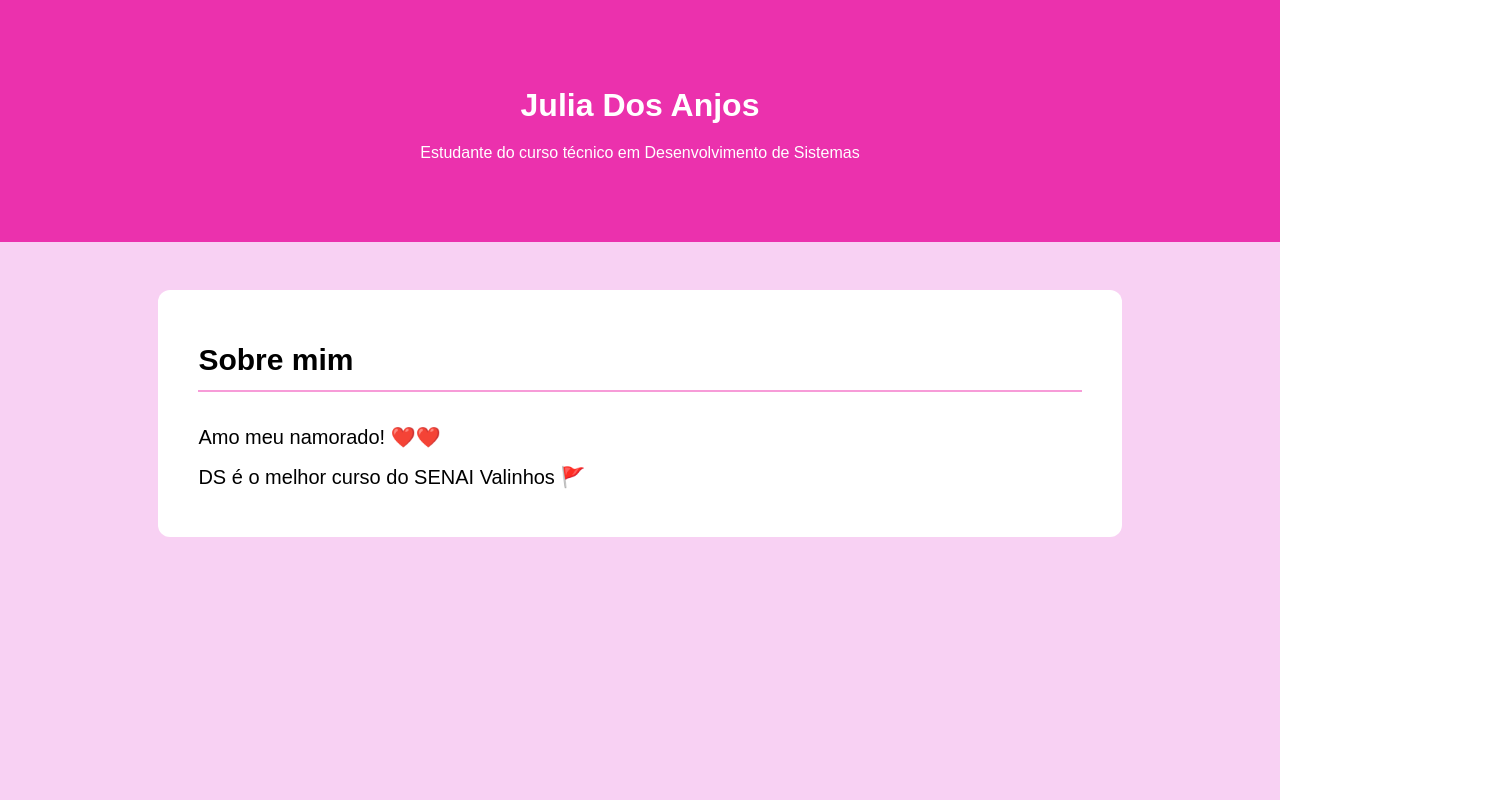
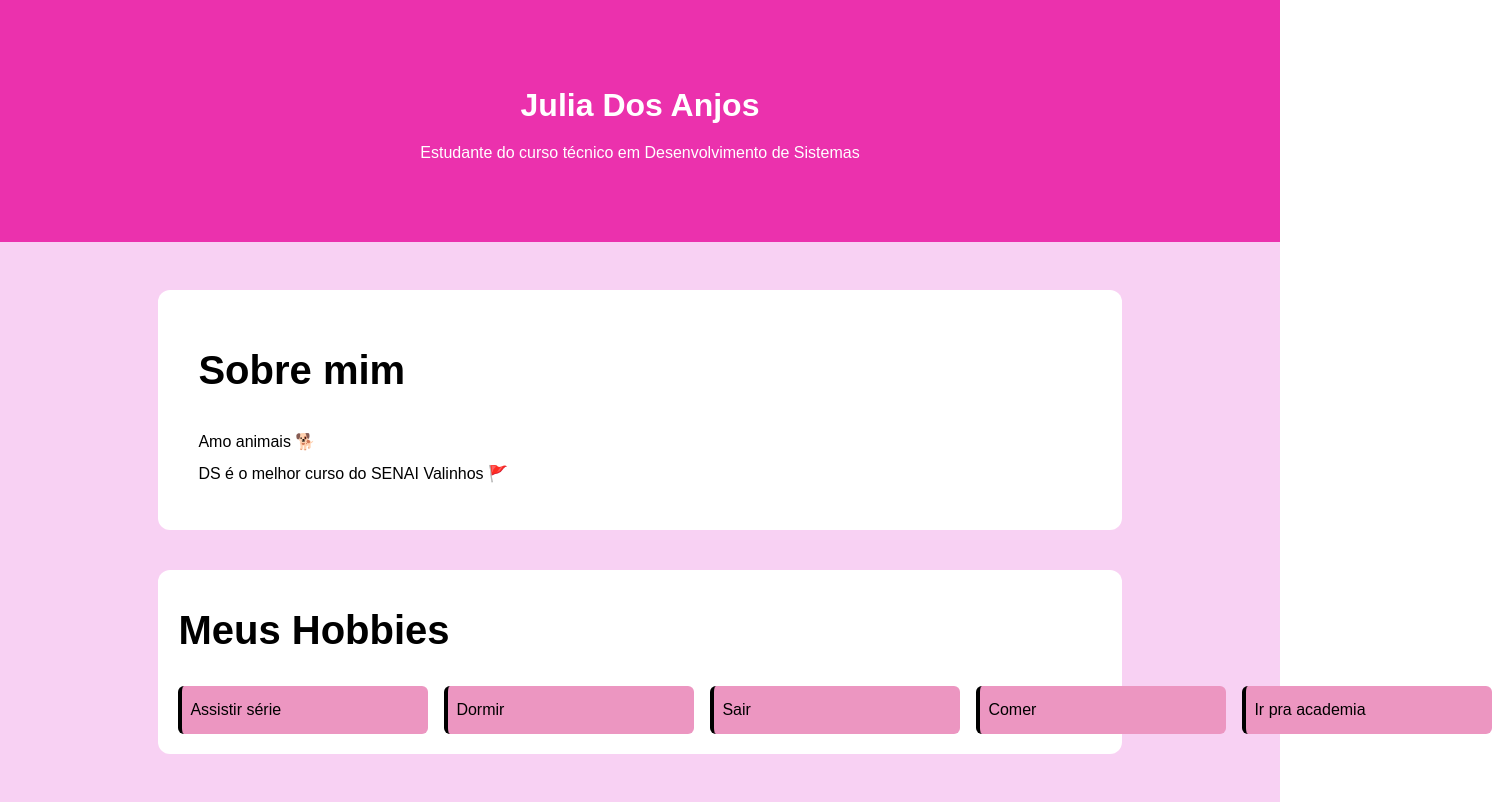
Before and after one commit to julia-anjos968/meu-primeiro-site, a plain HTML site: page index.html in a window 1280 px wide. Shown: the whole page, 1492 px wide, since content can reach past the window. Drawn offline with Linux system fonts and the light colour scheme.

Commit message:
feat: finaliza a seção hobbies

```diff
--- a/assets/styles/index.css
+++ b/assets/styles/index.css
@@ -33,6 +33,7 @@ main {
     margin: 0 auto;
     padding: 40px;
     border-radius: 12px;
+    margin-bottom: 40px;
 }
 
 #titulo-sobre-mim {
@@ -45,3 +46,39 @@ main {
 .texto-sobre-mim {
     font-size: 20px;
 }
+
+#meus-hobbies {
+    background-color: white;
+    width: 80%;
+    margin: 0 auto;
+    padding: 20px;
+    border-radius: 12px;
+
+}
+
+#titulo-meus-hobbies {
+    font-size: 40px;
+    margin-bottom: 16px;
+}
+
+ul{
+    list-style: none;
+    padding: 8;
+    display: flex;
+    gap: 16px;
+}
+
+li {
+    background-color: rgb(236, 150, 193);
+    padding: 8px;
+    border-left: 4px solid black;
+    border-radius: 6px;
+    font-size: 16px;
+    min-width: 250px;
+}
+
+li:hover {
+    background-color: hotpink;
+    transform: translateX(5px);
+    transition: all 0.3 ease;
+}
--- a/index.html
+++ b/index.html
@@ -15,9 +15,19 @@
 
     <main>
       <section id ="sobre-mim">
-        <h3 id="titulo-sobre-mim">Sobre mim</h3>
-        <p class="texto-sobre-mim">Amo meu namorado! ❤️❤️</p>
-        <p class="texto-sobre-mim">DS é o melhor curso do SENAI Valinhos 🚩</p>
+        <h3 id="titulo-meus-hobbies">Sobre mim</h3>
+        <p class="texto-meus-hobbies">Amo animais 🐕</p>
+        <p class="texto-meus-hobbies">DS é o melhor curso do SENAI Valinhos 🚩</p>
+      </section>
+      <section id ="meus-hobbies">
+        <h3 id="titulo-meus-hobbies">Meus Hobbies</h3>
+        <ul>
+            <li> Assistir série</li>
+            <li>Dormir</li>
+            <li>Sair</li>
+            <li>Comer</li>
+            <li>Ir pra academia</li>
+        </ul>
       </section>
     </main>
 </body>
```
